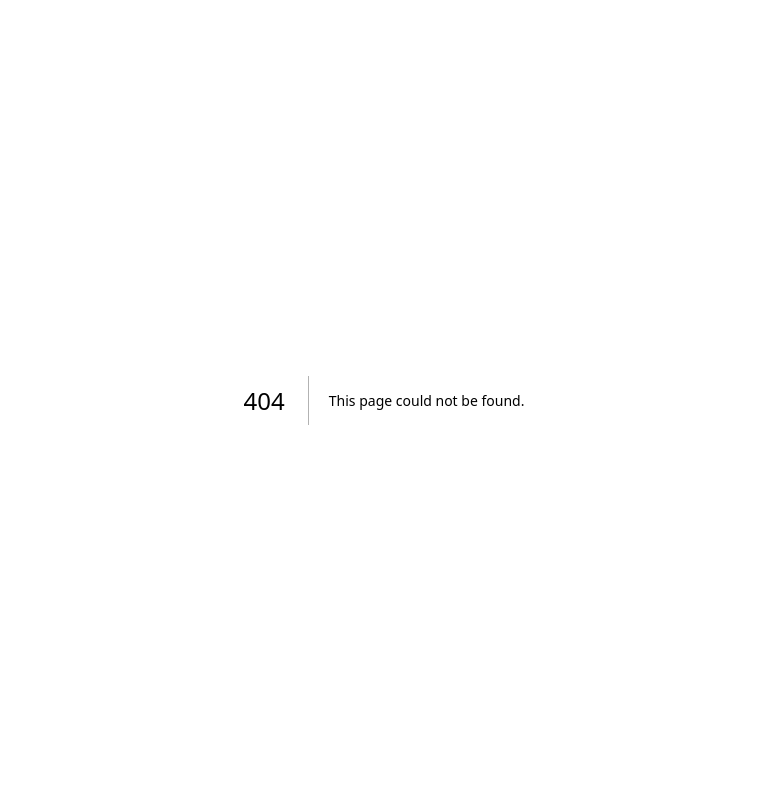
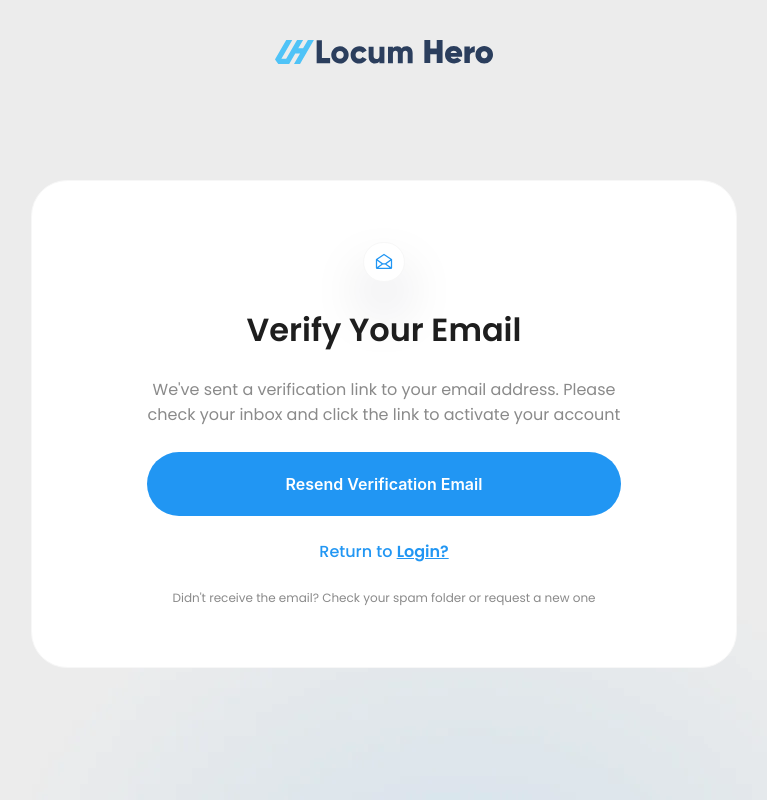
Before and after one commit to ahmadabdul786/CareRoster, a Next.js app: page /verify-email in a window 1280 px wide. Before the commit this address had no page. Shown: the whole page, without its empty margins (256-1023 px from the left). Built offline with nearby package versions, Linux system fonts and the light colour scheme.

Commit message:
verify email page and email verification successful page design

```diff
--- a/package.json
+++ b/package.json
@@ -11,6 +11,7 @@
   "dependencies": {
     "@base-ui/react": "^1.4.1",
     "@iconify/react": "^6.0.2",
+    "@phosphor-icons/react": "^2.1.10",
     "@reduxjs/toolkit": "^2.11.2",
     "class-variance-authority": "^0.7.1",
     "clsx": "^2.1.1",
--- /dev/null
+++ b/src/app/verify-email-success/page.tsx
@@ -0,0 +1,63 @@
+"use client";
+
+import { Typography } from "@/components/shared/typography";
+import { Button } from "@/components/shared/button";
+import Image from "next/image";
+import { useRouter } from "next/navigation";
+import { SealCheckIcon } from "@phosphor-icons/react";
+
+export default function VerifyEmailSuccessPage() {
+  const router = useRouter();
+
+  const handleContinue = () => {
+    // Navigate to profile setup
+    router.push("/profile-setup");
+  };
+
+  return (
+    <div className="min-h-screen w-full flex flex-col items-center bg-white bg-[url('/assets/images/email-bg.webp')] py-10 px-4">
+      {/* Logo at top center */}
+      <div className="w-[218px] h-[24px] mb-[116px]">
+        <Image
+          src="/assets/svg/logo.svg"
+          alt="Logo"
+          width={218}
+          height={24}
+          className="w-full h-full object-contain"
+        />
+      </div>
+
+      {/* Main Container - 706x488 with rounded corners */}
+      <div className="w-full max-w-[706px] h-[488px] rounded-[36px] bg-white border border-[#F7F7F7]  flex items-center justify-center">
+        {/* Inner Content - 474x364 */}
+        <div className="w-full max-w-[474px] flex flex-col items-center gap-6">
+          {/* Success Icon Container - 42x42 */}
+          <div className="w-[42px] h-[42px] p-2 rounded-full border border-[#F7F7F7] bg-white shadow-[0px_28.32px_54.76px_0px_rgba(9,15,37,0.15)] flex items-center justify-center">
+
+            <SealCheckIcon  strokeWidth={2} className="w-5 h-5   text-light-blue" size={32} />
+          </div>
+
+          {/* Heading */}
+          <Typography as="h1" size="h1" className="text-primary-dark text-center" weight="semibold">
+            Email Verified Successfully
+          </Typography>
+
+          {/* Description */}
+          <Typography as="p" size="lg" className="text-muted-gray text-center max-w-[474px]" weight="normal">
+            Your account has been successfully verified. You can now continue setting up your profile
+          </Typography>
+
+          {/* Continue Button */}
+          <Button
+            variant="primary"
+            size="lg"
+            onClick={handleContinue}
+            className="w-full max-w-[474px]"
+          >
+            Continue to Profile Setup
+          </Button>
+        </div>
+      </div>
+    </div>
+  );
+}
--- /dev/null
+++ b/src/app/verify-email/page.tsx
@@ -0,0 +1,75 @@
+"use client";
+
+import { Typography } from "@/components/shared/typography";
+import { Button } from "@/components/shared/button";
+import Image from "next/image";
+import { EnvelopeOpenIcon } from "@phosphor-icons/react";
+
+
+export default function VerifyEmailPage() {
+  const handleResendEmail = () => {
+    // Handle resend verification email
+    console.log("Resending verification email...");
+  };
+
+  return (
+    <div className="min-h-screen w-full flex flex-col items-center  py-10 px-4 bg-[url('/assets/images/email-bg.webp')] ">
+      {/* Logo at top center */}
+      <div className="w-[218px] h-[24px] mb-[116px]">
+        <Image
+          src="/assets/svg/logo.svg"
+          alt="Logo"
+          width={218}
+          height={24}
+          className="w-full h-full object-contain"
+        />
+      </div>
+
+      {/* Main Container - 706x488 with rounded corners */}
+      <div className="w-full max-w-[706px] h-[488px] rounded-[36px] bg-white border border-[#F7F7F7]  flex items-center justify-center ">
+        {/* Inner Content - 474x364 */}
+        <div className="w-full max-w-[474px] h-[364px] flex flex-col items-center gap-6">
+          {/* Email Icon Container - 42x42 */}
+          <div className="h-[42px] w-[42px] p-2 rounded-full border border-[#F7F7F7] bg-white shadow-[0px_28.32px_54.76px_0px_rgba(9,15,37,0.15)] flex items-center justify-center">
+            <EnvelopeOpenIcon className="w-5 h-5 text-light-blue" strokeWidth={2} />
+          </div>
+
+          {/* Heading */}
+          <Typography as="h1" size="h1" className="text-primary-dark text-center" weight="semibold">
+            Verify Your Email
+          </Typography>
+
+          {/* Description */}
+          <Typography as="p" size="lg" className="text-muted-gray text-center max-w-[474px]" weight="normal">
+            We've sent a verification link to your email address. Please check your inbox and click the link to activate your account
+          </Typography>
+
+          {/* Resend Button */}
+          <Button
+            variant="primary"
+            size="lg"
+            onClick={handleResendEmail}
+            className="w-full max-w-[474px]"
+          >
+            Resend Verification Email
+          </Button>
+
+          {/* Return to Login Link */}
+          <div className="text-center">
+            <Typography as="p" size="lg" className="text-light-blue">
+              Return to{" "}
+              <a href="/login" className="text-light-blue underline font-semibold">
+                Login?
+              </a>
+            </Typography>
+          </div>
+
+          {/* Bottom Note */}
+          <Typography as="p" size="sm" className="text-muted-gray text-center" weight="normal">
+            Didn't receive the email? Check your spam folder or request a new one
+          </Typography>
+        </div>
+      </div>
+    </div>
+  );
+}
```
Also changed, not shown: public/assets/images/email-bg.webp (added), 1 other file (tests, documents, lock files or other folders).
